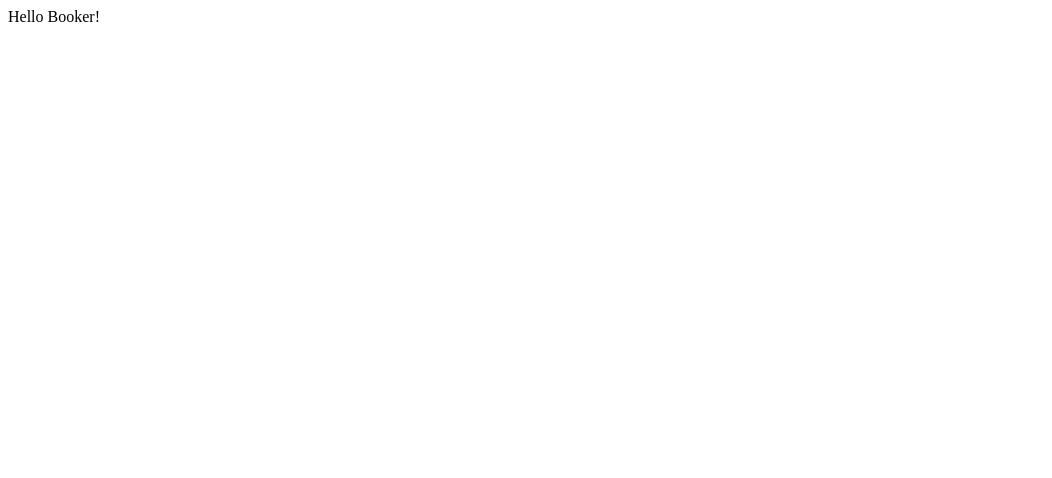
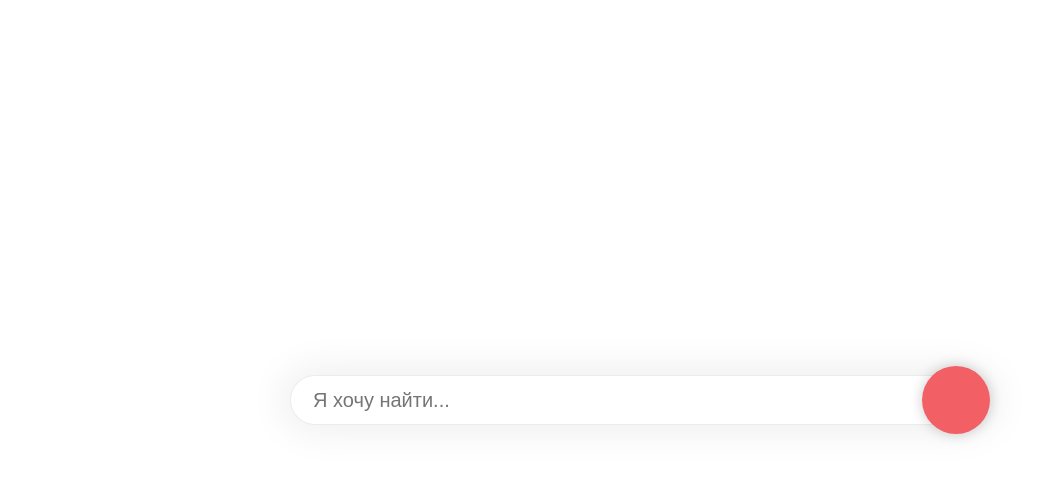
Before and after one commit to epiccheesepie/yandex-booker-client, a React app: page / in a window 1280 px wide. Shown: the top 478 px of the page, without its empty margins (0-1052 px from the left). Built offline with nearby package versions, Linux system fonts and the light colour scheme.

Commit message:
add static search bar

```diff
--- a/src/App.tsx
+++ b/src/App.tsx
@@ -1,10 +1,12 @@
 import * as React from 'react';
+import { Bar } from './components';
 
-const App = () => {
+const App : React.FC = () => {
 
     return (
         <main>
-            Hello Booker!
+            <Bar />
+            <div className="snippets"></div>
         </main>
     );
 };
--- /dev/null
+++ b/src/components/Bar/Bar.css
@@ -0,0 +1,26 @@
+.bar {
+    display: flex;
+    align-items: center;
+    position: relative;
+}
+.bar__text {
+    border: 1px solid rgba(0,0,0,.075);
+    outline: none;
+    width: 700px;
+    height: 50px;
+    padding-left: 22px;
+    border-radius: 30px;
+    font-size: 20px;
+    box-shadow: 0 0 35px 10px rgba(0,0,0,.06);
+}
+.bar__button {
+    position: absolute;
+    right: 0;
+    border: none;
+    cursor: pointer;
+    width: 68px;
+    height: 68px;
+    border-radius: 50%;
+    background-color: #f25f65;
+    box-shadow: 0px 0px 12px 2px rgb(0 0 0 / 15%);
+}
--- /dev/null
+++ b/src/components/Bar/index.tsx
@@ -0,0 +1,16 @@
+import * as React from 'react';
+import './Bar.css';
+
+const Bar : React.FC = () => {
+
+    return (
+        <div className="bar">
+            <input className="bar__text" type="text" placeholder="Я хочу найти..." />
+            <button className="bar__button">
+
+            </button>
+        </div>
+    );
+};
+
+export default Bar;
--- /dev/null
+++ b/src/components/index.tsx
@@ -0,0 +1 @@
+export { default as Bar } from './Bar';
--- /dev/null
+++ b/src/index.css
@@ -0,0 +1,15 @@
+* {
+    margin: 0;
+    padding: 0;
+    box-sizing: border-box;
+}
+html, body, #root {
+    height: 100%;
+    width: 100%;
+}
+#root {
+    display: flex;
+}
+main {
+    margin: auto;
+}
--- a/src/index.tsx
+++ b/src/index.tsx
@@ -1,6 +1,7 @@
 import * as React from 'react';
 import * as ReactDOM from 'react-dom';
 import App from './App';
+import './index.css';
 
 ReactDOM.render(
     <React.StrictMode>
```
